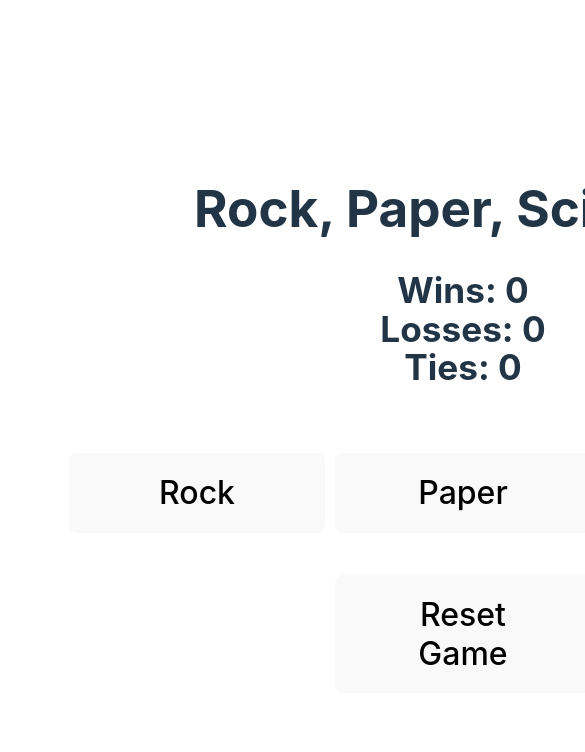
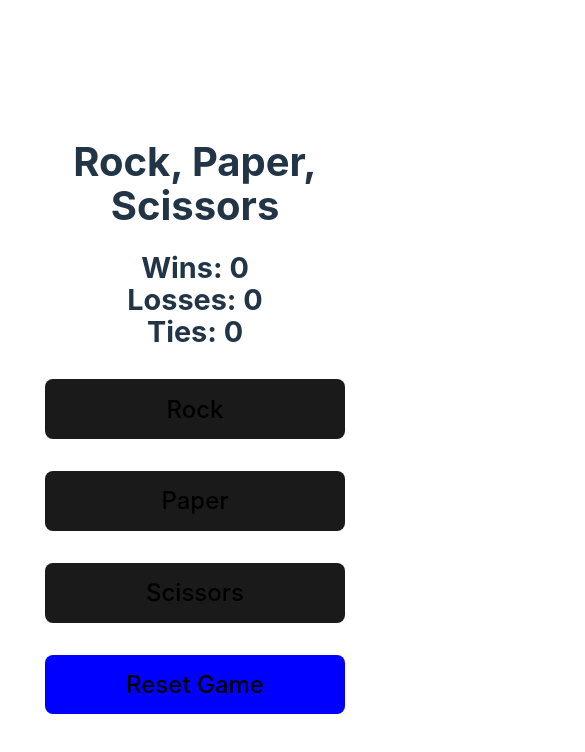
Before and after one commit to andrewgg1/rock-paper-scissors, a React (Vite) app: page / in a window 390 px wide. Shown: the top 752 px of the page, 585 px wide, since content can reach past the window. Built offline with nearby package versions, Linux system fonts and the light colour scheme.

Commit message:
Enhance styling and responsiveness for the app
- Add base styles for the app layout
- Improve heading styles for better visibility
- Adjust card layout and button styles
- Implement responsive design for mobile devices

```diff
--- a/src/App.css
+++ b/src/App.css
@@ -1,3 +1,4 @@
+/* Base styles for the app */
 #root {
   max-width: 1280px;
   margin: 0 auto;
@@ -5,40 +6,85 @@
   text-align: center;
 }
 
-.logo {
-  height: 6em;
-  padding: 1.5em;
-  will-change: filter;
-  transition: filter 300ms;
-}
-.logo:hover {
-  filter: drop-shadow(0 0 2em #646cffaa);
-}
-.logo.react:hover {
-  filter: drop-shadow(0 0 2em #61dafbaa);
+/* Maintain original desktop styling */
+h1 {
+  font-size: 3.2em;
+  margin-bottom: 1rem;
 }
 
-@keyframes logo-spin {
-  from {
-    transform: rotate(0deg);
+h2 {
+  font-size: 2.2em;
+  margin-bottom: 1.5rem;
+}
+
+.card {
+  display: flex;
+  justify-content: center;
+  gap: 1rem;
+  margin: 1rem 0;
+}
+
+button {
+  border-radius: 8px;
+  border: 1px solid transparent;
+  padding: 0.6em 1.2em;
+  font-size: 2em;
+  font-weight: 500;
+  font-family: inherit;
+  background-color: #1a1a1a;
+  cursor: pointer;
+  transition: border-color 0.25s, background-color 0.25s;
+  margin: 0.5rem;
+  width: 8em;
+}
+
+button:hover {
+  border-color: #646cff;
+}
+
+button:focus,
+button:focus-visible {
+  outline: 4px auto -webkit-focus-ring-color;
+}
+
+.resetButton {
+  background-color: blue;
+}
+
+/* Media queries for responsive design - only applied to mobile */
+@media (max-width: 768px) {
+  .card {
+    flex-direction: column;
+    align-items: center;
   }
-  to {
-    transform: rotate(360deg);
+
+  button {
+    font-size: 1.5em;
+    width: 80%;
+    max-width: 300px;
+  }
+
+  h1 {
+    font-size: 2.5em;
+  }
+
+  h2 {
+    font-size: 1.8em;
+  }
+
+  #root {
+    padding: 1rem;
+    padding-top: 0.5rem;  /* Reduced top padding for mobile */
   }
 }
 
-@media (prefers-reduced-motion: no-preference) {
-  a:nth-of-type(2) .logo {
-    animation: logo-spin infinite 20s linear;
+@media (max-width: 480px) {
+  #root {
+    padding: 0.75rem;
+    padding-top: 0.25rem;  /* Even less top padding for very small screens */
+  }
+
+  button {
+    width: 100%;
   }
 }
-
-.card {
-  padding: 2em;
-  display: flex;
-  justify-content: space-around;
-}
-
-.read-the-docs {
-  color: #888;
-}
--- a/src/App.jsx
+++ b/src/App.jsx
@@ -66,7 +66,7 @@ function App() {
         </button>
       ))}
     </div>
-    <button onClick={() => {resetGame()}}>Reset Game</button>
+    <button className="resetButton" onClick={() => {resetGame()}}>Reset Game</button>
     </>
   )
 }
--- a/src/index.css
+++ b/src/index.css
@@ -73,3 +73,20 @@ button:focus-visible {
     background-color: #f9f9f9;
   }
 }
+
+/* Responsive adjustments only for mobile */
+@media (max-width: 768px) {
+  button {
+    font-size: 1.5em;
+    width: 80%;
+    max-width: 300px;
+  }
+
+  h1 {
+    font-size: 2.5em;
+  }
+
+  h2 {
+    font-size: 1.8em;
+  }
+}
```
